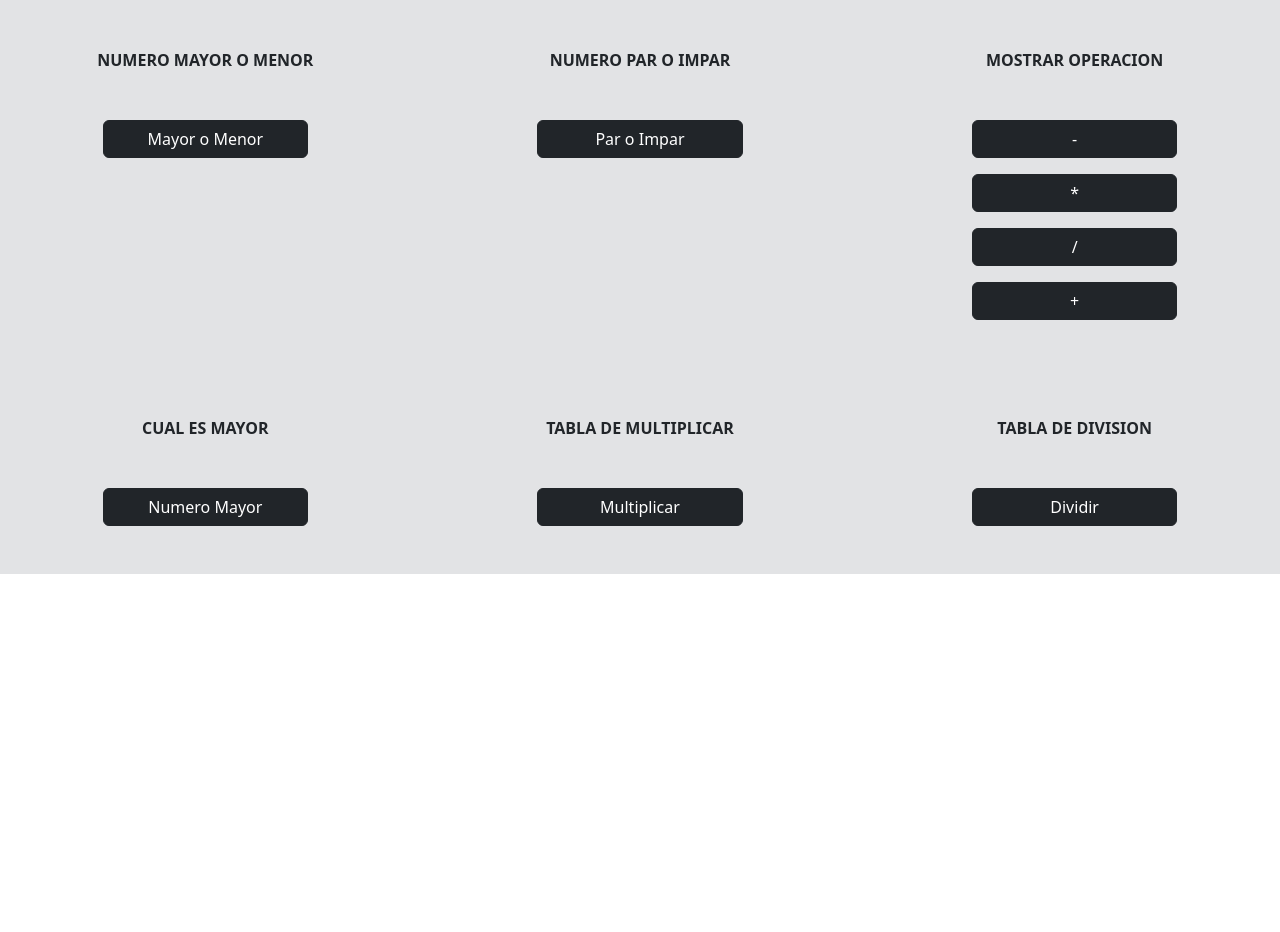
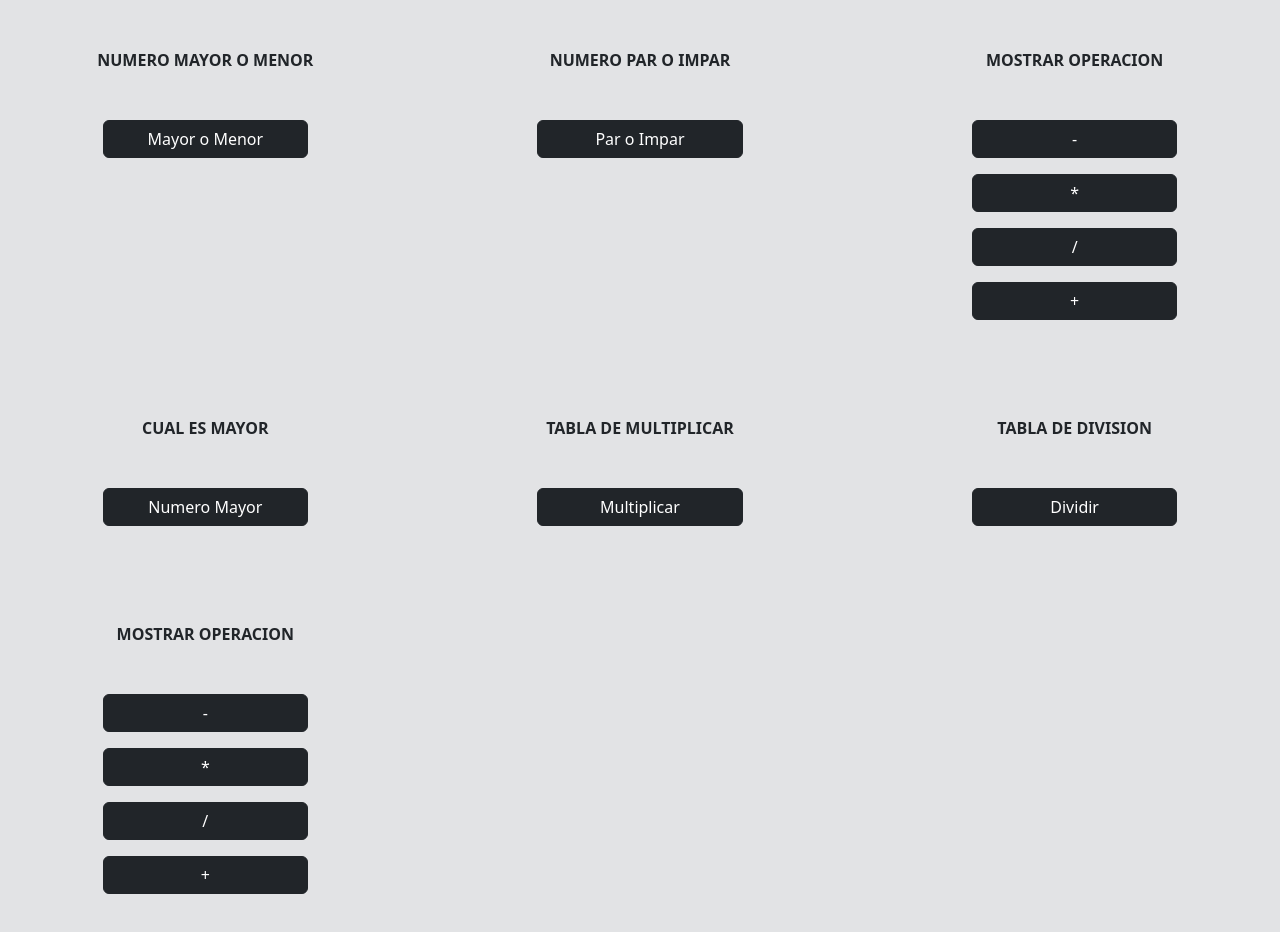
Before and after one commit to Frann-Rossi/MdQPrograma1-A, a plain HTML site: page Clase 12 y 13/index.html in a window 1280 px wide. Before the commit the page ends 800 px from the top, so only its background shows below. Drawn offline with nearby package versions, Linux system fonts and the light colour scheme.

Commit message:
arrow Function

```diff
--- a/Clase 12 y 13/index.html
+++ b/Clase 12 y 13/index.html
@@ -51,6 +51,15 @@
       <div class="text-center fw-bold text-uppercase my-3" id="respuesta6"></div>
       <button class="btn btn-dark align-self-center w-50 mt-3" onclick="tablaDividir()">Dividir</button>
     </section>
+
+    <section class="col-4 d-flex flex-column my-5">
+      <div class="text-center text-uppercase fw-bold">Mostrar Operacion</div>
+      <div class="text-center fw-bold text-uppercase my-3" id="respuesta7"></div>
+      <button class="btn btn-dark align-self-center w-50 mt-3" onclick="mostrarOperacionTabla('-')">-</button>
+      <button class="btn btn-dark align-self-center w-50 mt-3" onclick="mostrarOperacionTabla('*')">*</button>
+      <button class="btn btn-dark align-self-center w-50 mt-3" onclick="mostrarOperacionTabla('/')">/</button>
+      <button class="btn btn-dark align-self-center w-50 mt-3" onclick="mostrarOperacionTabla('+')">+</button>
+    </section>
   </main>
   <script src="script.js"></script>
   <script src="https://cdn.jsdelivr.net/npm/bootstrap@5.3.0/dist/js/bootstrap.bundle.min.js"
--- a/Clase 12 y 13/script.js
+++ b/Clase 12 y 13/script.js
@@ -145,3 +145,75 @@ function tablaDividir() {
 
 	tabla.innerHTML = tablaHTML;
 }
+
+function mostrarOperacionTabla(operador) {
+	let numero;
+
+	do {
+		numero = parseInt(
+			prompt(
+				"Ingrese un número para generar una tabla de Sumar, Restar, Multiplicar o Dividir "
+			)
+		);
+	} while (isNaN(numero) || numero <= 0);
+
+	const tabla = document.querySelector("#respuesta7");
+	tabla.innerHTML = ""; // Limpiamos la tabla por si hay datos anteriores.
+
+	// Creamos la cabecera de la tabla
+	let tablaHTML = "<tr><th>Operando</th> <th>Resultado</th></tr>";
+
+	const resultadoSuma = () => {
+		// Generamos los resultados de la suma y los agregamos a la tabla
+		for (let sumando = 1; sumando <= 10; sumando++) {
+			const resultado = numero + sumando;
+			tablaHTML += `<tr><td><br>${numero} + ${sumando} =</td><td> ${resultado}</td></tr>`;
+		}
+		tabla.innerHTML = tablaHTML;
+	};
+
+	const resultadoResta = () => {
+		// Generamos los resultados de la resta y los agregamos a la tabla
+		for (let restando = 1; restando <= 10; restando++) {
+			const resultado = numero - restando;
+			tablaHTML += `<tr><td><br>${numero} - ${restando} =</td><td> ${resultado}</td></tr>`;
+		}
+		tabla.innerHTML = tablaHTML;
+	};
+
+	const resultadoMultiplicacion = () => {
+		// Generamos los múltiplos y los agregamos a la tabla
+		for (let multiplicador = 1; multiplicador <= 10; multiplicador++) {
+			const resultado = numero * multiplicador;
+			tablaHTML += `<tr><td><br>${numero} x ${multiplicador} =</td><td> ${resultado}</td></tr>`;
+		}
+		tabla.innerHTML = tablaHTML;
+	};
+
+	const resultadoDivision = () => {
+		// Generamos los resultados de la división y los agregamos a la tabla
+		for (let divisor = 1; divisor <= 10; divisor++) {
+			const resultado = numero / divisor;
+			tablaHTML += `<tr><td><br>${numero} / ${divisor} =</td><td> ${resultado}</td></tr>`;
+		}
+		tabla.innerHTML = tablaHTML;
+	};
+
+	switch (operador) {
+		case "+":
+			resultadoSuma();
+			break;
+
+		case "-":
+			resultadoResta();
+			break;
+
+		case "*":
+			resultadoMultiplicacion();
+			break;
+
+		case "/":
+			resultadoDivision();
+			break;
+	}
+}
```
